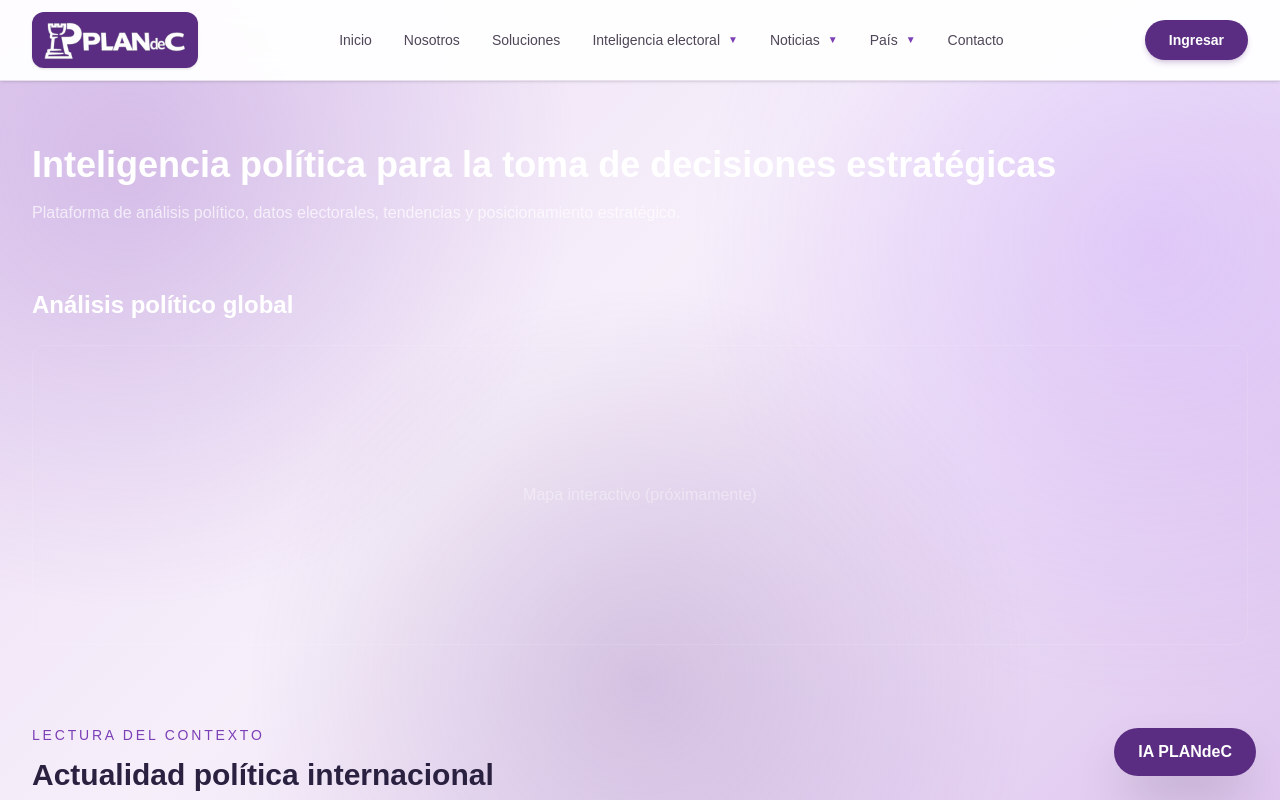
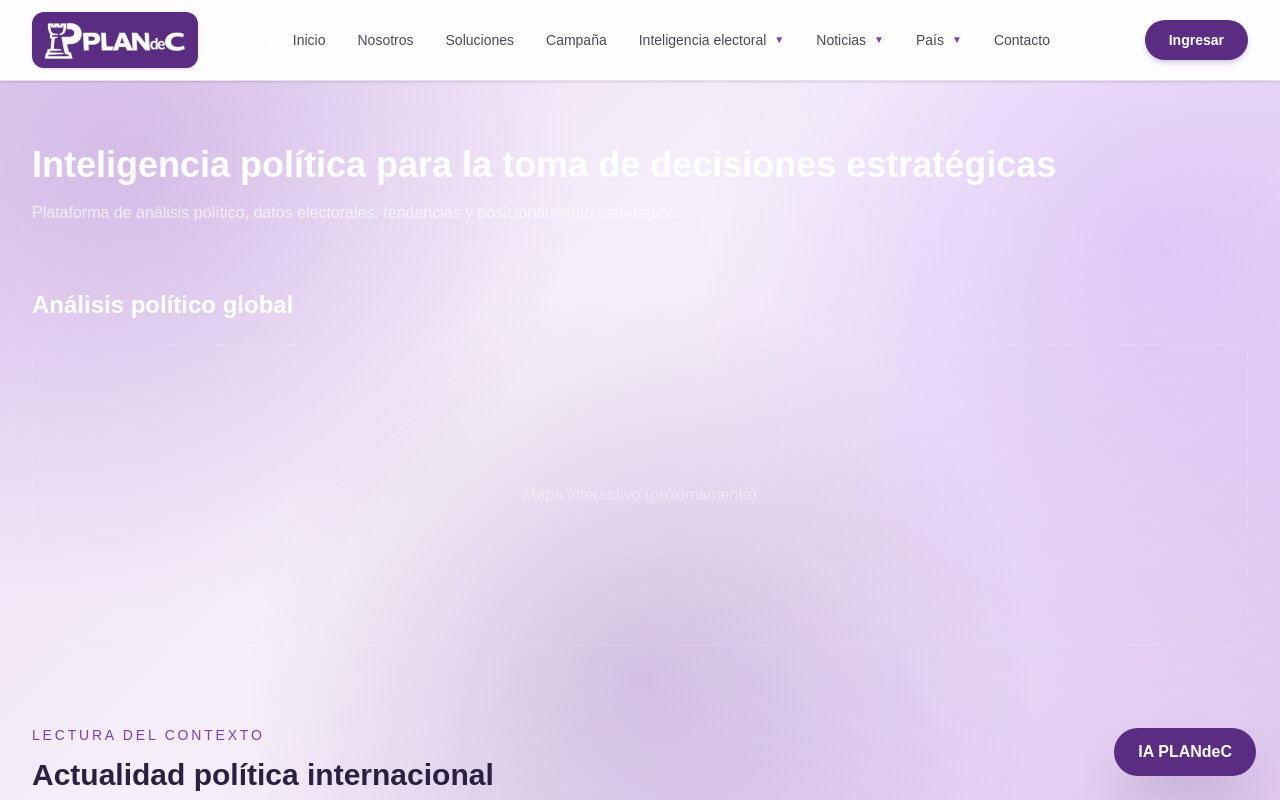
Before and after one commit to RetroCool38/plandec-web, a Next.js app: page / in a window 1280 px wide. Shown: the top 800 px of the page. Built offline with nearby package versions, Linux system fonts and the light colour scheme.

Commit message:
Add campaign navigation and clarify Colombia map

```diff
--- a/src/components/home/world-map.tsx
+++ b/src/components/home/world-map.tsx
@@ -51,7 +51,7 @@ export default function WorldMap() {
             const code = geo.properties?.dpto_ccdgo ?? "";
             const territory = territoryByCode.get(code);
             const hovered = hoveredTerritory === code;
-            return <Geography key={geo.rsmKey} geography={geo} onClick={() => territory && router.push(territory.href)} onMouseEnter={() => territory && setHoveredTerritory(code)} onMouseLeave={() => setHoveredTerritory(null)} fill={territory?.color ?? "#665273"} stroke="#D7BDE2" strokeWidth={.8} style={{ default: { fill: hovered ? "#E3B8F5" : territory?.color ?? "#665273", outline: "none", cursor: territory ? "pointer" : "default", filter: territory ? "drop-shadow(0 0 5px rgba(255,255,255,.4))" : "none" }, hover: { fill: territory ? "#E3B8F5" : "#796386", outline: "none", cursor: territory ? "pointer" : "default" }, pressed: { fill: territory?.color ?? "#665273", outline: "none" } }} />;
+            return <Geography key={geo.rsmKey} geography={geo} onClick={() => territory && router.push(territory.href)} onMouseEnter={() => territory && setHoveredTerritory(code)} onMouseLeave={() => setHoveredTerritory(null)} fill={territory?.color ?? "#806A8B"} stroke="#F0DDF7" strokeWidth={1.15} style={{ default: { fill: hovered ? "#E3B8F5" : territory?.color ?? "#806A8B", outline: "none", cursor: territory ? "pointer" : "default", filter: territory ? "drop-shadow(0 0 6px rgba(255,255,255,.55))" : "none" }, hover: { fill: territory ? "#E3B8F5" : "#947CA0", outline: "none", cursor: territory ? "pointer" : "default" }, pressed: { fill: territory?.color ?? "#806A8B", outline: "none" } }} />;
           })}</Geographies>
           <Marker coordinates={[-74.0721, 4.711]}><g className="pointer-events-none"><circle r={5} fill="#E95E73" stroke="#FFF" strokeWidth={2}/><text x={10} y={4} className="fill-white text-[11px] font-bold" style={{ paintOrder: "stroke", stroke: "#1D142C", strokeWidth: 3 }}>Bogotá D. C.</text></g></Marker>
           <Marker coordinates={[-74.95, 10.98]}><text x={8} className="fill-white text-[10px] font-bold" style={{ paintOrder: "stroke", stroke: "#1D142C", strokeWidth: 3 }}>Atlántico</text></Marker>
--- a/src/components/layout/navbar.tsx
+++ b/src/components/layout/navbar.tsx
@@ -19,6 +19,7 @@ const navLinks: NavItem[] = [
   { label: "Inicio", href: "/" },
   { label: "Nosotros", href: "/nosotros" },
   { label: "Soluciones", href: "/soluciones" },
+  { label: "Campaña", href: "/campana" },
   { label: "Inteligencia electoral", href: "/inteligencia-electoral", children: [
     { label: "Mapa electoral", href: "/inteligencia-electoral" },
     { label: "Dashboard y tendencias", href: "/inteligencia-electoral/dashboard" },
```
